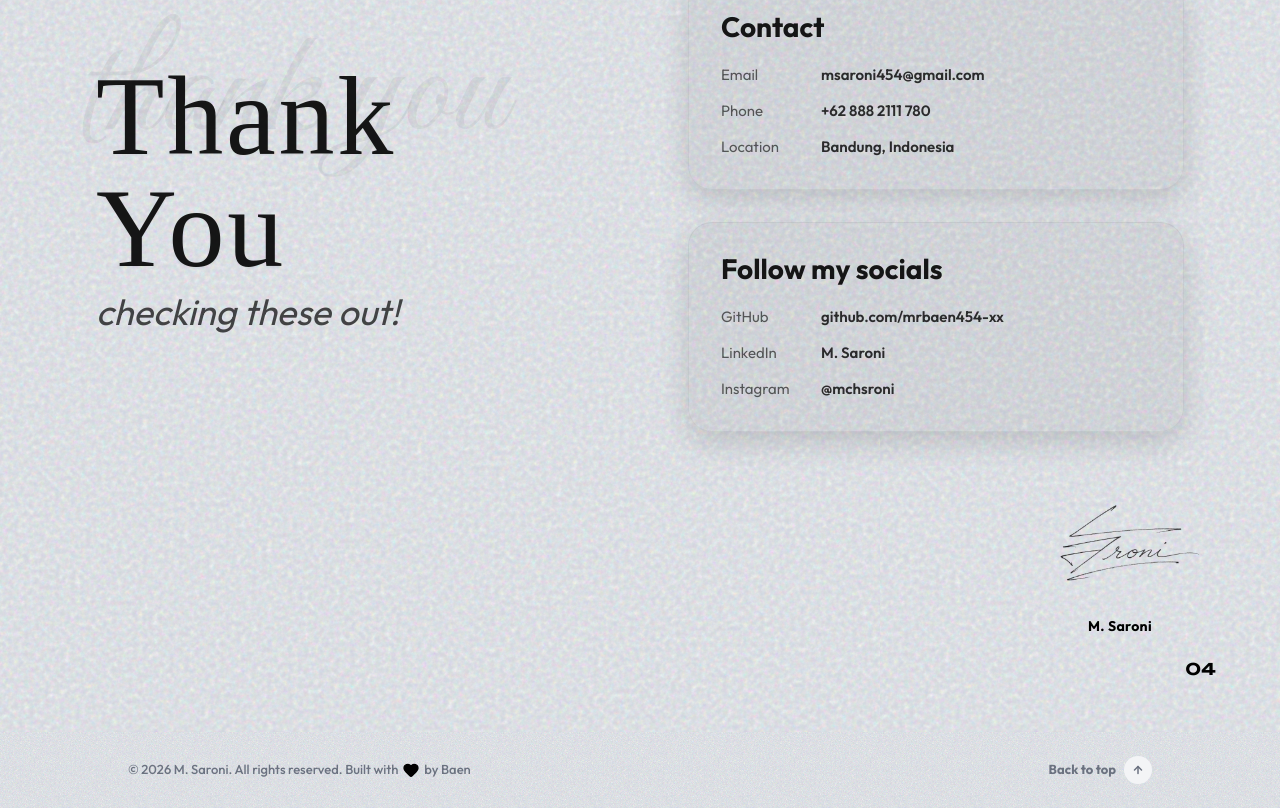
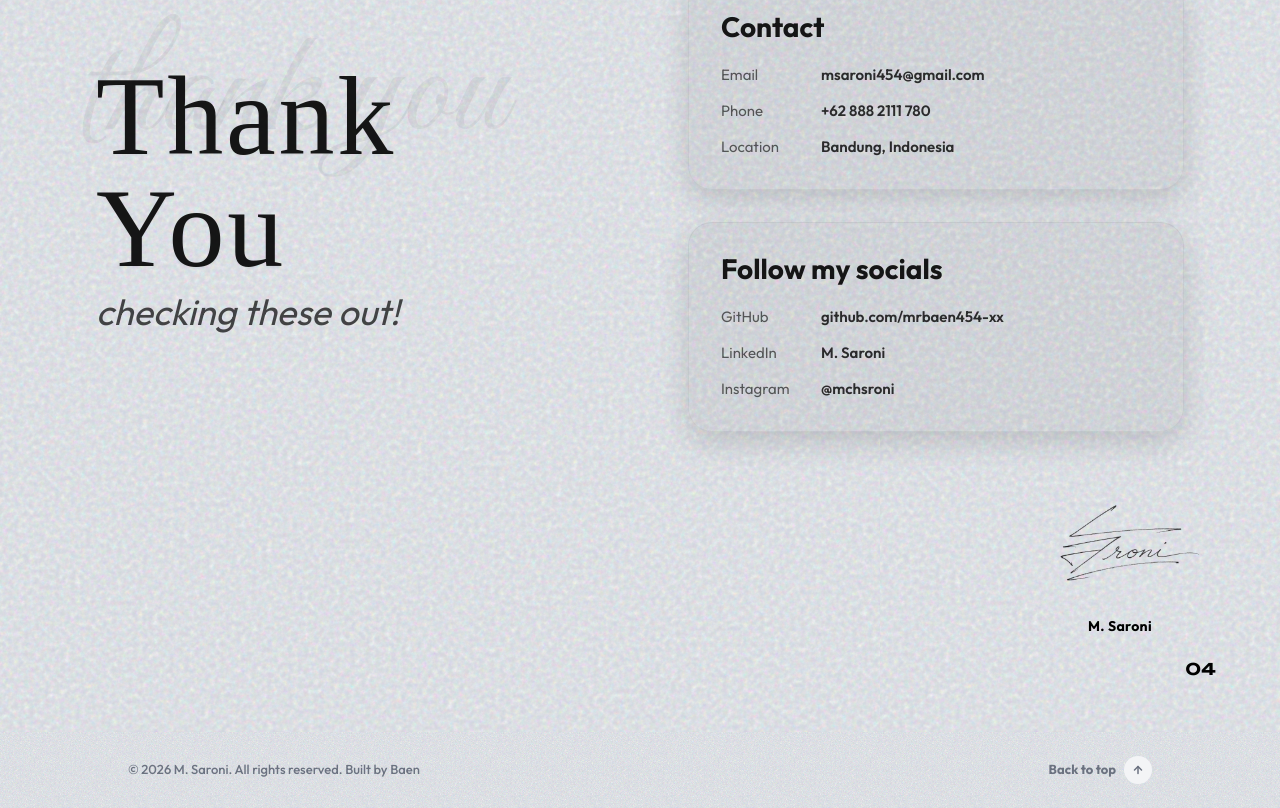
Before and after one commit to mrbaen454-xx/PORTOFOLIO, a React (Vite) app in the folder my-portfolio/: page /contact in a window 1280 px wide. Shown: the part 244-1052 px from the top of the page. Built offline with nearby package versions, Linux system fonts and the light colour scheme; a web font is replaced by a local one.

Commit message:
hapus icon love

```diff
--- a/my-portfolio/src/components/Footer.jsx
+++ b/my-portfolio/src/components/Footer.jsx
@@ -1,5 +1,5 @@
 import { motion } from "framer-motion";
-import { Heart, ArrowUp } from "lucide-react";
+import { ArrowUp } from "lucide-react";
 
 const Footer = () => {
   const currentYear = new Date().getFullYear();
@@ -15,15 +15,7 @@ const Footer = () => {
         {/* Bottom Row */}
         <div className="flex flex-col sm:flex-row items-center justify-between gap-4">
           <p className="text-[13px] text-gray-500 flex items-center gap-1.5 font-medium">
-            © {currentYear} M. Saroni. All rights reserved. Built with
-            <motion.span
-              animate={{ scale: [1, 1.25, 1] }}
-              transition={{ duration: 1.2, repeat: Infinity, ease: "easeInOut" }}
-              className="text-black"
-            >
-              <Heart size={14} fill="currentColor" />
-            </motion.span>
-            by Baen
+            © {currentYear} M. Saroni. All rights reserved. Built by Baen
           </p>
 
           {/* Back to top */}
```
